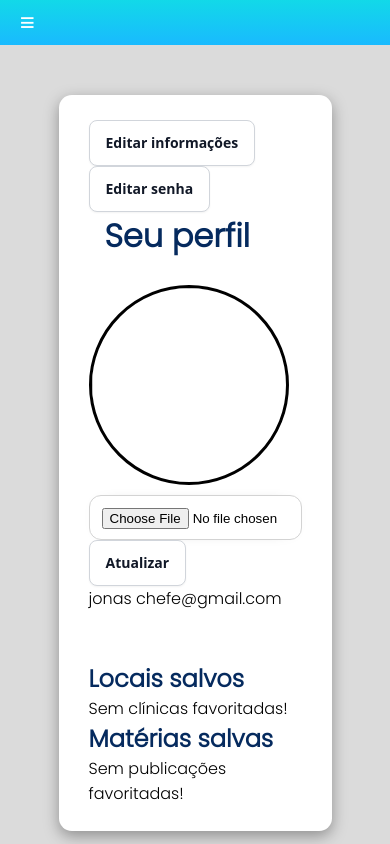
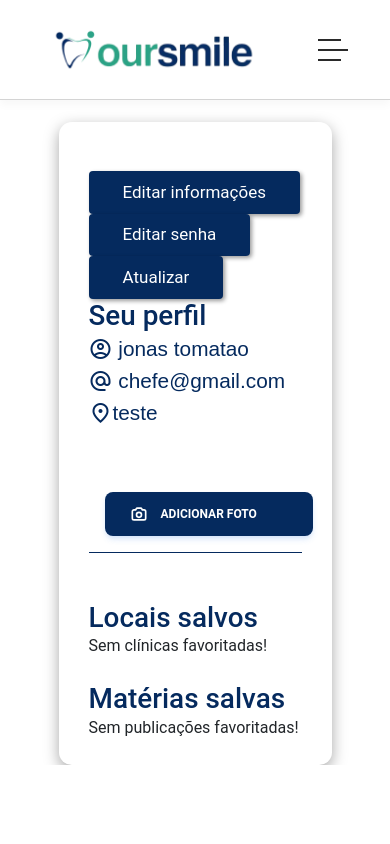
Before and after one commit to jhotmz/Oursmile-TCC, a PHP site: page /pag/perfil.php in a window 390 px wide. Run offline with PHP 8.4, Linux system fonts and the light colour scheme; a user stored in the database is signed in; data comes from the database, SQL or seed files in the repository; data that the repository does not hold is empty.

Commit message:
navbars e perfil

```diff
--- a/css/modal.css
+++ b/css/modal.css
@@ -28,7 +28,7 @@ a:hover{
   margin: auto;
   padding: 0;
   border: 1px solid #888;
-  width: 80%;
+  width:10rem;
   box-shadow: 0 4px 8px 0 rgba(0,0,0,0.2),0 6px 20px 0 rgba(0,0,0,0.19);
   -webkit-animation-name: animatetop;
   -webkit-animation-duration: 0.4s;
--- a/css/perfil.css
+++ b/css/perfil.css
@@ -3,16 +3,34 @@
     padding: 0;
     box-sizing: border-box;
 }
-body{
-    background-color: #dbdbdb ;
-  }
+
+.buttons {
+  font-size: 17px;
+  padding: 0.5em 2em;
+  border: transparent;
+  box-shadow: 2px 2px 4px rgba(0,0,0,0.4);
+  background: #052A5E;
+  color: white;
+  border-radius: 4px;
+  cursor:pointer;
+ }
+
+ .buttons:hover {
+  background:#041e42;
+animation-delay: 0.1ms;
+ }
+
+ .buttons:active {
+  transform: translate(0em, 0.2em);
+ }
 .box-container{
     display: flex;
     align-content: center;
     flex-direction: column;
+    width:50rem;
     height: auto;
     max-width: 70vw;
-    background-color: rgb(255, 255, 255);
+
     padding: 25px 30px;
     border-radius:0.8rem;
     margin: auto;
@@ -32,7 +50,10 @@ body{
 }
 .legendaA{
     color: #052A5E;
-    padding:0rem 1rem;
+    position: relative;
+    bottom:4.5rem;
+
+
 }
 .fav{
     display: flex;
@@ -45,13 +66,10 @@ body{
     flex-direction: row;
 }
 
-img {
-    width: 200px;
-    height: 200px;
-    object-fit: cover;
-}
+
 
 .img-perfil{
+  width:15rem;
     border-radius: 50rem;
     border-style:solid;
     cursor:pointer;
@@ -66,41 +84,7 @@ img {
 
 
 
-button {
-    background-color: #FFFFFF;
-    border: 1px solid rgb(209,213,219);
-    border-radius: .5rem;
-    color: #111827;
-    font-family: ui-sans-serif,system-ui,-apple-system,system-ui,"Segoe UI",Roboto,"Helvetica Neue",Arial,"Noto Sans",sans-serif,"Apple Color Emoji","Segoe UI Emoji","Segoe UI Symbol","Noto Color Emoji";
-    font-size: .875rem;
-    font-weight: 600;
-    line-height: 1.25rem;
-    padding: .75rem 1rem;
-    text-align: center;
-    -webkit-box-shadow: 0 1px 2px 0 rgba(0, 0, 0, 0.05);
-    box-shadow: 0 1px 2px 0 rgba(0, 0, 0, 0.05);
-    cursor: pointer;
-    -moz-user-select: none;
-    -ms-user-select: none;
-    user-select: none;
-    -webkit-user-select: none;
-    -ms-touch-action: manipulation;
-    touch-action: manipulation;
-  }
 
-  button:hover {
-    background-color: #f9fafb;
-  }
-
-  button:focus {
-    outline: 2px solid rgba(0,0,0,0.1);
-    outline-offset: 2px;
-  }
-
-  button:focus-visible {
-    -webkit-box-shadow: none;
-    box-shadow: none;
-  }
 
   input {
     width: 100%;
@@ -126,3 +110,82 @@ button {
   input:focus {
     border: 2px solid grey;
   }
+
+.files {
+    border: none;
+    display: flex;
+    margin:1rem;
+    padding: 0.75rem 1.5rem;
+    background-color: #052A5E;
+    color: #ffffff;
+    font-size: 0.75rem;
+    line-height: 1rem;
+    width:13rem;
+    font-weight: 700;
+    text-align: center;
+    text-transform: uppercase;
+    vertical-align: middle;
+    align-items: center;
+    border-radius: 0.5rem;
+    user-select: none;
+    gap: 0.75rem;
+    box-shadow: 0 4px 6px -1px #488aec31, 0 2px 4px -1px #488aec17;
+    transition: all .6s ease;
+    cursor:pointer;
+  }
+
+  .files:hover {
+    box-shadow: 0 10px 15px -3px #488aec4f, 0 4px 6px -2px #488aec17;
+    background-color: #0f3b7a;
+  }
+
+  .files:focus,.files:active {
+    opacity: .85;
+    box-shadow: none;
+    background-color: #20467b;
+  }
+
+  .files svg {
+    width: 1.25rem;
+    height: 1.25rem;
+  }
+.info{
+  position:relative;
+  left:20rem;
+top:10rem;
+
+}
+.info p{
+   word-break: break-all;
+    color:#052A5E;
+    font-size:1.3rem;
+  font-family: Arial, Helvetica, sans-serif;
+
+}
+@media (max-width: 600px) {
+
+  .img-perfil{
+    width:9rem;
+
+  }
+}
+@media (max-width: 980px) {
+  .info{
+    position:relative;
+    left:0;
+    top:0rem;
+  }
+
+  }
+  @media (max-width: 1080px) {
+    .legendaA{
+      color: #052A5E;
+      position: relative;
+      bottom:0;
+  }
+  }
+.linhaH{
+  width:100%;
+  height:1px;
+  background-color:#052A5E;
+}
--- a/index.php
+++ b/index.php
@@ -20,6 +20,7 @@ session_start();
   <head>
 
     <meta charset="UTF-8">
+
     <meta name="viewport" content="width=device-width, initial-scale=1, shrink-to-fit=no">
     <meta name="description" content="">
     <meta name="author" content="">
--- /dev/null
+++ b/pag/navbars.php
@@ -0,0 +1,190 @@
+<?php
+session_start();
+include('../php/conecta.php');
+if (!isset($_SESSION['id_user'])) {
+  header("location: ../index.php");
+} else{
+  $user = $_SESSION['id_user'];
+  $stmt = $conn->prepare("SELECT * FROM tb_usuario WHERE id = '$user'");
+  $stmt->execute();
+  $stmt = $stmt->fetch();
+  extract($stmt);
+
+  $clinica = $conn->prepare("SELECT * FROM tb_clinica");
+  $clinica->execute();
+  $clinica_exibir = $clinica->fetch();
+}
+
+?>
+<head>
+
+
+<link href="../index/vendor/bootstrap/css/bootstrap.min.css" rel="stylesheet">
+<meta name="viewport" content="width=device-width, initial-scale=1, shrink-to-fit=no">
+<link rel="stylesheet" href="../index/assets/css/templatemo-chain-app-dev.css">
+    <link rel="stylesheet" href="../index/assets/css/animated.css">
+    <link rel="stylesheet" href="../index/assets/css/owl.css">
+    <style>
+      /* The Modal (background) */
+.modalSair {
+  display: none; /* Hidden by default */
+  position: fixed; /* Stay in place */
+  z-index: 1; /* Sit on top */
+  left: 0;
+  top: 0;
+  width: 100%; /* Full width */
+  height: 100%; /* Full height */
+  overflow: auto; /* Enable scroll if needed */
+  background-color: rgb(0,0,0); /* Fallback color */
+  background-color: rgba(0,0,0,0.4); /* Black w/ opacity */
+}
+
+/* Modal Content/Box */
+.modalSair-content {
+  background-color: #fefefe;
+  margin: 15% auto; /* 15% from the top and centered */
+  padding: 20px;
+  border: 1px solid #888;
+  width: 20rem; /* Could be more or less, depending on screen size */
+}
+
+/* The Close Button */
+.close {
+  position:relative;
+  color: #aaa;
+  float: right;
+  font-size: 28px;
+  font-weight: bold;
+}
+
+.close:hover,
+.close:focus {
+  color: black;
+  text-decoration: none;
+  cursor: pointer;
+}
+.bS {
+width:6rem;
+padding:0.5rem;
+  border: 0;
+  border-radius: 100px;
+  background-color: #2ba8fb;
+  color: #ffffff;
+  font-weight: Bold;
+  transition: all 0.5s;
+  -webkit-transition: all 0.5s;
+}
+
+.bS:hover {
+  background-color: #6fc5ff;
+  box-shadow: 0 0 20px #6fc5ff50;
+  transform: scale(1.1);
+}
+
+.bS:active {
+  background-color: #3d94cf;
+  transition: all 0.25s;
+  -webkit-transition: all 0.25s;
+  box-shadow: none;
+  transform: scale(0.98);
+}
+    </style>
+</head>
+
+<header class="header-area header-sticky wow slideInDown" data-wow-duration="0.75s" data-wow-delay="0s">
+    <div class="container">
+      <div class="row">
+        <div class="col-12">
+          <nav class="main-nav">
+            <!-- ***** Logo Start ***** -->
+            <a href="../index.php" class="logo">
+              <img src="../img/logoHorizontal.png" style="width:14rem;" id="logo">
+            </a>
+            <!-- ***** Logo End ***** -->
+            <!-- ***** Menu Start ***** -->
+            <ul class="nav">
+
+              <li class="scroll-to-section"><a href="">Blog</a></li>
+              <li class="scroll-to-section"><a href="../pag/clinicas.php">Clínicas</a></li>
+              <?php
+if (!isset($_SESSION['id_user'])) {
+?>
+
+
+<?php
+}else{
+?>
+    <li class="scroll-to-section"><a href="../pag/perfil.php">Perfil</a></li>
+<?php
+}
+?>
+
+
+<?php
+if($nivel == 2){
+?>
+<li class="scroll-to-section"><a href="../pag/listar_usuarioAdm.php">Gerenciar</a></li>
+<?php
+}else{
+  ?>
+
+  <?php
+  }?>
+                <?php
+if (!isset($_SESSION['id_user'])) {
+?>
+    <li class="scroll-to-section"><a href="pag/cadastrar-se.php">Entrar</a></li>
+
+<?php
+}else{
+?>
+
+    <li class="scroll-to-section"><a id="btnSair" style="cursor:pointer;">Sair</a></li>
+<?php
+}
+?>
+<li class="scroll-to-section" style="display:none;"><a href=""></a></li>
+            </ul>
+            <a class='menu-trigger'>
+                <span>Menu</span>
+            </a>
+            <!-- ***** Menu End ***** -->
+          </nav>
+        </div>
+      </div>
+    </div>
+  </header>
+
+  <script src="../index/vendor/jquery/jquery.min.js"></script>
+  <script src="../index/vendor/bootstrap/js/bootstrap.bundle.min.js"></script>
+  <script src="../index/assets/js/owl-carousel.js"></script>
+  <script src="../index/assets/js/animation.js"></script>
+  <script src="../index/assets/js/imagesloaded.js"></script>
+
+  <script src="../index/assets/js/custom.js"></script>
+<script>
+  var modal = document.getElementById("modalSair");
+
+// Get the button that opens the modal
+var btn = document.getElementById("btnSair");
+
+// Get the <span> element that closes the modal
+var span = document.getElementsByClassName("close")[0];
+
+// When the user clicks on the button, open the modal
+btn.onclick = function() {
+  modal.style.display = "block";
+}
+
+// When the user clicks on <span> (x), close the modal
+span.onclick = function() {
+  modal.style.display = "none";
+}
+
+// When the user clicks anywhere outside of the modal, close it
+window.onclick = function(event) {
+  if (event.target == modal) {
+    modal.style.display = "none";
+  }
+}
+</script>
--- a/pag/perfil.php
+++ b/pag/perfil.php
@@ -34,202 +34,54 @@ if (!isset($_SESSION['id_user'])) {
   <!-- FONTE POPINS -->
   <link href="https://fonts.googleapis.com/css2?family=Poppins:ital,wght@0,200;0,300;1,200;1,300&display=swap" rel="stylesheet">
   <!-- ICON -->
-  <title>Oursmile</title>
+  <title>Oursmile/<?php echo $nm_nome?></title>
 </head>
 
-<style>
-*{
-    margin:0;
-}
-#menu {
-	background: #0099CC;
-	background: linear-gradient(to bottom,  #12D9E8,  #19BAFF);
-	color: #FFF;
-	height: 45px;
-	padding-left: 18px;
-	border-radius: 0px;
-}
-#menu ul, #menu li {
-	margin: 0 auto;
-	padding: 0;
-	list-style: none;
-}
-#menu ul {
-	width: 100%;
-}
-#menu li {
-	float: right;
-	display: inline;
-	padding-right:1rem;
-}
-#menu a {
-	display: block;
-	line-height: 45px;
-	padding: 0 14px;
-	text-decoration: none;
-	color: #FFFFFF;
-	font-size: 16px;
-}
-#menu a.dropdown-arrow:after {
-	content: "\23F7";
-	margin-left: 5px;
-}
-#menu li a:hover {
-	color: #0099CC;
-	background: #F2F2F2;
-}
-#menu input {
-	display: none;
-	margin: 0;
-	padding: 0;
-	height: 45px;
-	width: 100%;
-	opacity: 0;
-	cursor: pointer;
-}
-#menu label {
-	display: none;
-	line-height: 45px;
-	text-align: center;
-	position: absolute;
-	left: 35px
-}
-#menu label:before {
-	font-size: 1.6em;
-	content: "\2261";
-	margin-left: 20px;
-}
-#menu ul.sub-menus{
-	height: auto;
-	overflow: hidden;
-	width: 170px;
-	background: #444444;
-	position: absolute;
-	z-index: 99;
-	display: none;
-}
-#menu ul.sub-menus li {
-	display: block;
-	width: 100%;
-}
-#menu ul.sub-menus a {
-	color: #FFFFFF;
-	font-size: 16px;
-}
-#menu li:hover ul.sub-menus {
-	display: block;
-}
-#menu ul.sub-menus a:hover{
-	background: #F2F2F2;
-	color: #444444;
-}
-@media screen and (max-width: 800px){
-	#menu {position:relative}
-	#menu ul {background:#111;position:absolute;top:100%;right:0;left:0;z-index:3;height:auto;display:none;}
-	#menu ul.sub-menus {width:100%;position:static;}
-	#menu ul.sub-menus a {padding-left:30px;}
-	#menu li {display:block;float:none;width:auto;}
-	#menu input, #menu label {position:absolute;top:0;left:0;display:block}
-	#menu input {z-index:4}
-	#menu input:checked + label {color:white}
-	#menu input:checked + label:before {content:"\00d7"}
-	#menu input:checked ~ ul {display:block}
-}
-#main-one{
-    width:100%;
-    height:100vh;
-    background-color:white;
-}
-#main-two{
-    width:100%;
-    height:100vh;
-    background-color:white;
-}
-.form-pre{
-    background-color:white;
-    width:30rem;
-    height:15rem;
-    float:right;
-  margin:10rem 10rem;
- display:block;
- box-shadow: rgba(0, 0, 0, 0.35) 0px 5px 15px;
- border-radius:2rem;
-}
-.form{
-    display:inline-block;
-    align-items: center;
-    justify-content: center;
-    padding:0rem 10rem;
 
-}
-.cadastro{
-    color: #ffffff;
-    background-color: #33aae6;
-    font-size: 15px;
-    border: 1px solid transparent;
-    border-radius: 10px;
-    padding: 10px 15px;
-    letter-spacing: 1px;
-    cursor: pointer;
-    box-shadow: rgba(0, 0, 0, 0.35) 0px 5px 15px;
-}
-.cadastro:hover {
-    color: #ffffff;
-    background-color: #6dc0e9;
-}
-
-@media (max-width: 600px)
-{
-  .form-pre
-   {
-    display:none;
-}
-#main-one{
-	background-image:url("../img/ww.png");
-}
-}
-
-</style>
 <body>
   <!-- NAV -->
-<nav id='menu'>
-    <input type='checkbox' id='responsive-menu' onclick='updatemenu()'><label></label>
-    <ul>
-      <li><a href='#'>Sobre nós</a></li>
-      <li><a href='#'>Clínicas e profissionais</a></li>
-      <li><a href='blog.php'>Blog</a></li>
-      <li><a href='../index.php'>Home</a></li>
-    </ul>
-  </nav>
 
-
+<?php include("navbars.php");?>
+<br><br><br>
 
 <div class="box-container">
-
+<br>
   <aside class="aside">
     <div class="button-perfil">
 
 
-      <button id="myBtn2" class="button">Editar informações</button>
-      <button id="myBtn" class="button">Editar senha</button>
+      <button id="myBtn2" class="buttons">Editar informações</button>
+      <button id="myBtn" class="buttons">Editar senha</button>
+      <label for="atualizar" class="buttons">Atualizar</label>
     </div>
   </aside>
-  <!-- MODAL ALTERAR SENHA -->
+  <h1 class="legendaA">Seu perfil</h1>
+
+<div class="info">
+  <p><span class="material-symbols-outlined" style="position:relative; top:0.3rem;">account_circle</span> <?php echo $nm_nome;?> <?php echo $nm_sobrenome;?></p>
+ <p><span class="material-symbols-outlined" style="position:relative; top:0.3rem;">alternate_email</span> <?php echo $nm_email;?></p>
+<p><span class="material-symbols-outlined" style="position:relative; top:0.3rem;">location_on</span><?php echo $nm_local;?></p>
+</div>
+   <!-- MODAL ALTERAR SENHA -->
 <?php
 include('../modal/alterarSenha.php');
 include('../modal/alterarDados.php');
 ?>
-<h1 class="legendaA">Seu perfil</h1><br>
+<br>
   <header class="perfil-header">
     <form id="enviarFoto" enctype="multipart/form-data">
     <img class="img-perfil" src="<?php echo $ds_foto;?>">
-    <input type="file" name="fotoPerfil" id="fotoPerfil">
+    <input type="file" name="fotoPerfil" id="fotoPerfil" style="display:none;">
+    <label class="files" for="fotoPerfil">
+    <svg xmlns="http://www.w3.org/2000/svg" width="24" viewBox="0 0 24 24" height="24" fill="none" class="svg-icon"><g stroke-width="2" stroke-linecap="round" stroke="#fff" fill-rule="evenodd" clip-rule="evenodd"><path d="m4 9c0-1.10457.89543-2 2-2h2l.44721-.89443c.33879-.67757 1.03131-1.10557 1.78889-1.10557h3.5278c.7576 0 1.4501.428 1.7889 1.10557l.4472.89443h2c1.1046 0 2 .89543 2 2v8c0 1.1046-.8954 2-2 2h-12c-1.10457 0-2-.8954-2-2z"></path><path d="m15 13c0 1.6569-1.3431 3-3 3s-3-1.3431-3-3 1.3431-3 3-3 3 1.3431 3 3z"></path></g></svg>
+Adicionar foto
+</label>
     <p id="resposta"></p>
-    <button type="submit">Atualizar</button>
+    <button type="submit" id="atualizar" style="display:none;">Atualizar</button>
     </form>
-       <?php echo $nm_nome; ?>
-      <?php echo $nm_email; ?>
+
   </header>
+<div class="linhaH"></div>
 
   <section class="container-perfil">
 
@@ -252,8 +104,8 @@ include('../modal/alterarDados.php');
 
     <div class="card">
     <a href="pagClinica.php?id=<?php echo $clinica_exibir['id']; ?>"><img src="<?php echo $row['ds_img'];?>" alt="Imagem relacionada a clínica" style="width:100%"></a>
-  <div class="container">
-    <h4><b><?php echo $row['nm_clinica'];?></b></h4>
+  <div class="container"><br><center>
+    <h4><b><?php echo $row['nm_clinica'];?></b></h4></center>
     <p></p>
   </div>
 </div>&nbsp;&nbsp;&nbsp;
@@ -263,7 +115,7 @@ include('../modal/alterarDados.php');
     echo "Sem clínicas favoritadas!";
   }
 ?>
-    </div>
+    </div><br>
 <h1 class="legenda">Matérias salvas</h1>
     <div class="post-salvo">
     <?php
```
Also changed, not shown: js/modalSenha.js (+26 -0 lines), modal/sair.php (added, +12 -0 lines), pag/cbSalvasPerfil.php (added, +76 -0 lines), imgClinica/img654e46087845c800cf1f5fcb61e33a728471c8a4ed929.jpg (added), imgClinica/img654e4642290c020220626_095246.jpg (added), imgPerfil/img654dfbc40691f657f177ec1ad06c1df0523a218ad3e74.jpg (added), imgPerfil/img654dfd375137b887570b3a1fb5fcb7152c88c11825441.jpg (added), imgPerfil/img654e1a9056cd9800cf1f5fcb61e33a728471c8a4ed929.jpg (added), imgPerfil/img654e22283cf291800.jpg (added), imgPerfil/img654e23582281dlv.png (added), imgPerfil/img654e236c78c0cdownload.jpg (added), imgPerfil/img654e2a35ab66720220626_095246.jpg (added), imgPerfil/img654e343078d44download.jpg (added), imgPerfil/img654e3ff57b338887570b3a1fb5fcb7152c88c11825441.jpg (added), 1 other file.
